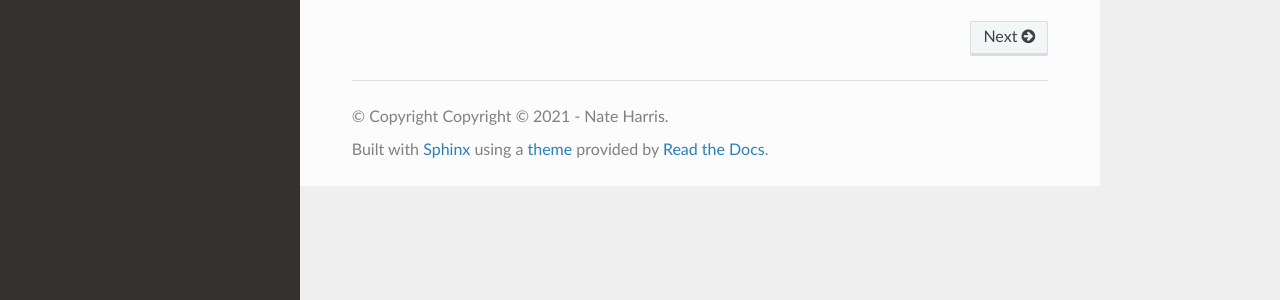
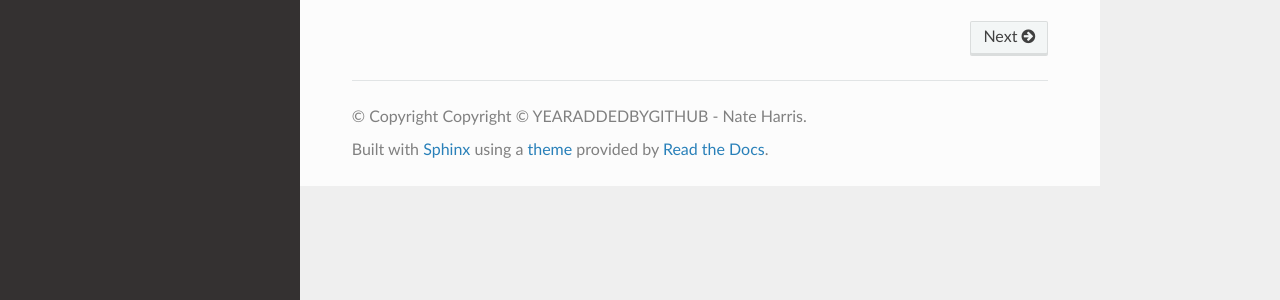
Before and after one commit to nwithan8/pytulli, a Sphinx documentation site: the page built from docs/source/index.rst, in a window 1280 px wide. Shown: the part 574-874 px from the top of the page. Built offline with Sphinx 7.4.7 and the Read the Docs theme 2.0.0, drawn with Linux system fonts in a browser that asks for light colours.

Commit message:
- Update GitHub Action for publishing for auto copyright and version

```diff
--- a/docs/source/conf.py
+++ b/docs/source/conf.py
@@ -18,11 +18,8 @@
 # -- Project information -----------------------------------------------------
 
 project = 'tautulli'
-copyright = "Copyright © 2021 - Nate Harris"
+copyright = "Copyright © YEARADDEDBYGITHUB - Nate Harris"
 author = 'Nate Harris'
-
-# The full version, including alpha/beta/rc tags
-release = '1.2.1'
 
 
 # -- General configuration ---------------------------------------------------
--- a/tautulli/__init__.py
+++ b/tautulli/__init__.py
@@ -1,11 +1,11 @@
-__version__ = '1.2.1'
+__version__ = 'VERSIONADDEDBYGITHUB'
 
 __title__ = "tautulli"
 __author__ = 'Nate Harris'
 __author_email__ = 'n8gr8gbln@gmail.com'
 __github_username__ = "nwithan8"
 __github_repo__ = "pytulli"
-__copyright__ = "Copyright © 2021 - Nate Harris"
+__copyright__ = "Copyright © YEARADDEDBYGITHUB - Nate Harris"
 __license__ = 'GNU General Public License v3 (GPLv3)'
 __description__ = "A complete Python client for Tautulli's API"
 __keywords__ = ["Tautulli", "API", "client", "Plex", "PMS", "Plex Media Server", "media", "server", "JSON"]
```
Also changed, not shown: 2 other files.
